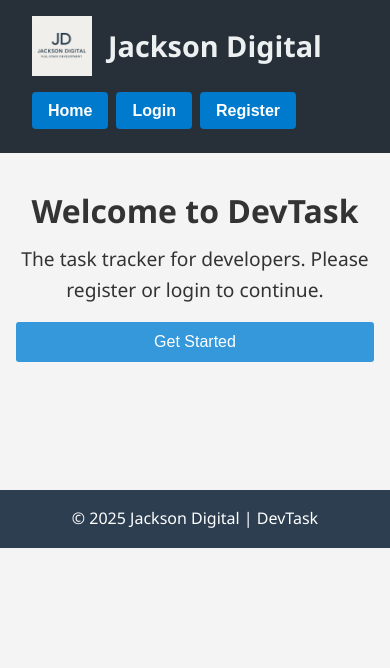
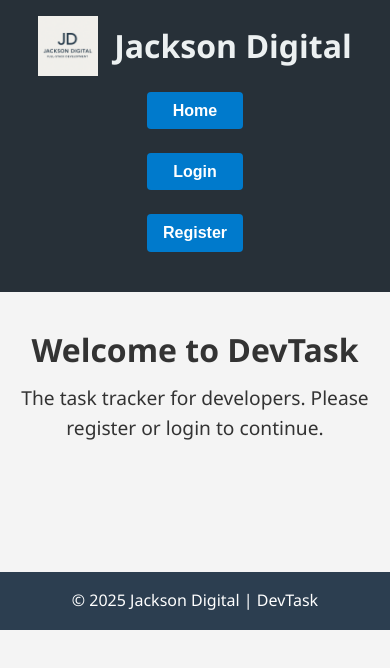
Before and after one commit to JacksonsDev/JacksonsDev.github.io, a plain HTML site: page devtask/frontend/index.html in a window 390 px wide. Drawn offline with Linux system fonts and the light colour scheme.

Commit message:
fixed broken css

```diff
--- a/devtask/frontend/index.html
+++ b/devtask/frontend/index.html
@@ -28,9 +28,6 @@
       <section id="welcome-section">
         <h2>Welcome to DevTask</h2>
         <p>The task tracker for developers. Please register or login to continue.</p>
-        <div class="cta-buttons">
-          <button onclick="document.getElementById('register-section').classList.remove('hidden')">Get Started</button>
-        </div>
       </section>
 
       <section id="register-section" class="auth-form hidden">
--- a/devtask/frontend/styles.css
+++ b/devtask/frontend/styles.css
@@ -22,15 +22,13 @@
   display: flex;
   justify-content: space-between;
   align-items: center;
-  flex-wrap: wrap;
+  flex-wrap: nowrap;
 }
 
 .branding {
   display: flex;
   align-items: center;
   gap: 1rem;
-  flex: 1 1 100%;
-  margin-bottom: 1rem;
 }
 
 .logo {
@@ -39,17 +37,14 @@
 }
 
 .branding h1 {
-  font-size: 1.8rem;
+  font-size: 2rem;
   color: #ecf0f1;
 }
 
 nav .nav-links {
   list-style: none;
   display: flex;
-  gap: 0.5rem;
-  flex-wrap: wrap;
-  justify-content: flex-end;
-  flex: 1 1 100%;
+  gap: 1rem;
 }
 
 nav button {
@@ -157,18 +152,14 @@
 @media (max-width: 768px) {
   .header-container {
     flex-direction: column;
-    align-items: flex-start;
-  }
-
-  .branding {
-    justify-content: center;
+    align-items: center;
     text-align: center;
   }
 
-  nav .nav-links {
-    justify-content: center;
+  .nav-links {
+    flex-direction: column;
     width: 100%;
-    gap: 0.5rem;
+    padding-top: 1rem;
   }
 
   nav button {
@@ -180,11 +171,6 @@
     width: 100%;
   }
 
-  .auth-form,
-  #task-form {
-    padding: 1rem;
-  }
-
   .task-grid {
     grid-template-columns: 1fr;
   }
```
